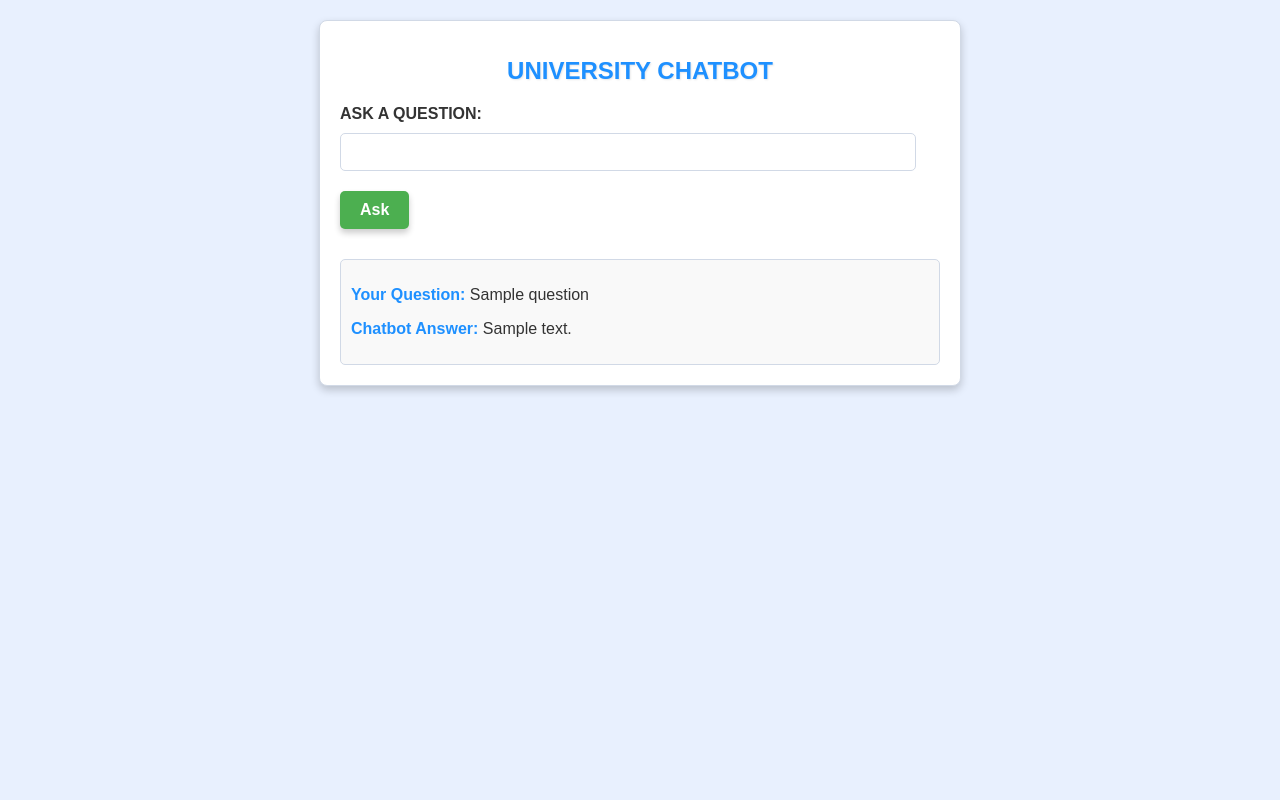
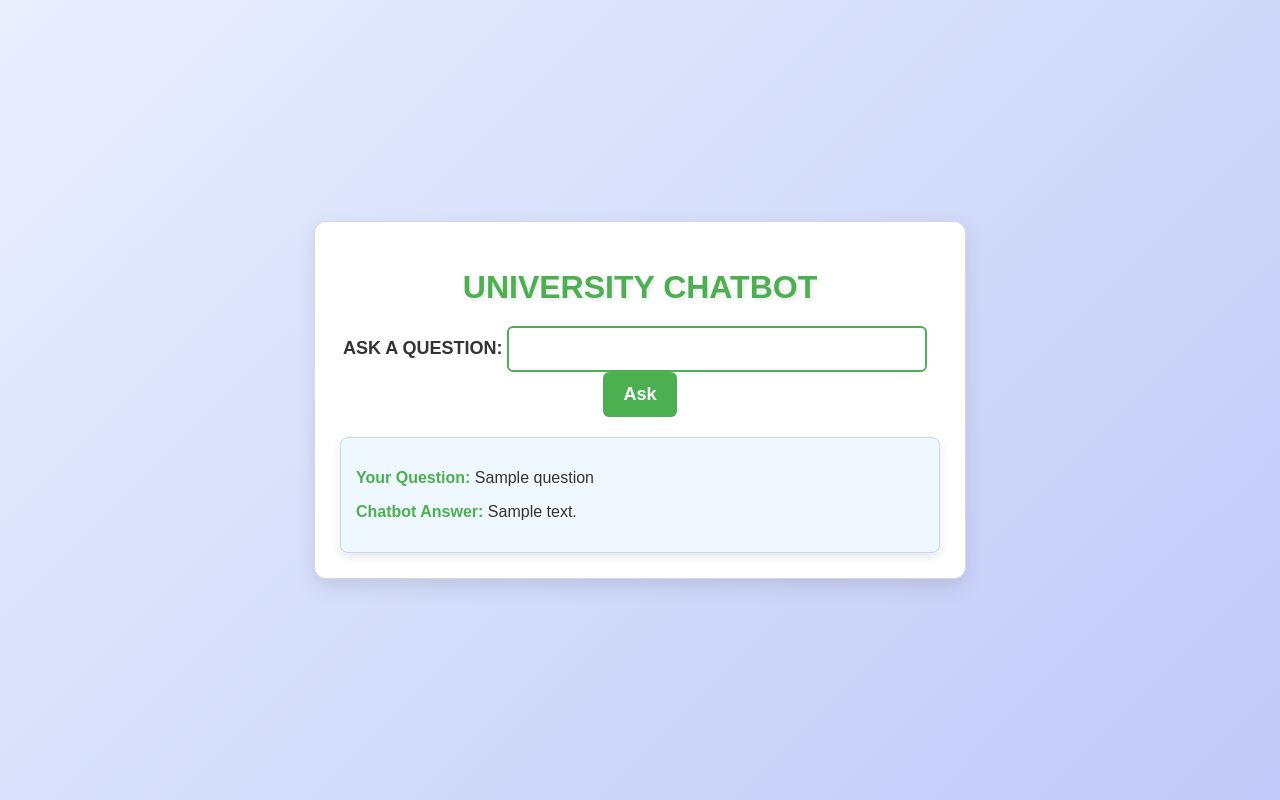
Before and after one commit to TUYIMENYEAimee/SUMMATIVECHATBOTAIMEE, a Flask app: template AIMEE/templates/chatbot.html in a window 1280 px wide. Run offline with Flask 3, Linux system fonts and the light colour scheme; the template is opened without the code that fills it: most values are stand-ins (such as "Sample title", 1, 10 or a date in 2020).

Commit message:
Updated chatbot project

```diff
--- a/AIMEE/questions_answers.py
+++ b/AIMEE/questions_answers.py
@@ -1,12 +1,16 @@
 questions_answers = {
-    "What courses are offered?": "We offer various courses in MECHATRONICS, IT, ETT and RENEWABLE ENERGY.",
+    "What courses are offered?": "We offer various courses in MECHATRONICS, IT, ETT, and RENEWABLE ENERGY.",
     "How can I apply?": "You can apply online through our admission portal.",
-    "What is you addmission portal?":"RP MIS" ,
-    "how to pay?":"pay throuth our online portal RP MIS" ,
-    "How many money to pay for registration?":"57 000RWF for registration",
-    "how many lessons?":"It depends on the department, for IT 3 LESSONS, FOR ETT 5 LESSONS" ,
-    "How many years of study?":"3 years for A1 and and we have Btech program for year 4",
-    "Where is the campus located?": "Our campus is located in Tumba in Rulindo district.",
-    "What extracurricular activities are available?": "We have clubs for music, sports, and art."
-    # Add more questions and answers here.
+    "What is your admission portal?": "RP MIS.",
+    "How to pay?": "Pay through our online portal RP MIS.",
+    "How much is the registration fee?": "57,000 RWF for registration.",
+    "How many lessons are there?": "It depends on the department. For IT, there are 3 lessons, and for ETT, 5 lessons.",
+    "How many years of study?": "3 years for A1, and we also have a BTech program for year 4.",
+    "Where is the campus located?": "Our campus is located in Tumba, Rulindo district.",
+    "What extracurricular activities are available?": "We have clubs for music, sports, and art.",
+    "Is there a scholarship program?": "Yes, we offer scholarships based on marks and nkowledge.",
+    "Is there a day program?": "Yes, we have a day program only",
+    "How can I get in touch with an academic advisor?": "You can contact our academic advisors via email or through the student portal.",
+    "Do you offer online courses?": "Yes, we offer online courses in various programs via e-learning",
+    "What are the admission requirements?": "You need a secondary school certificate or equivalent and a passing grade in entrance exams."
 }
--- a/AIMEE/templates/static/style.css
+++ b/AIMEE/templates/static/style.css
@@ -1,95 +1,122 @@
 /* General body styling */
 body {
-    font-family: Arial, sans-serif;
-    margin: 20px;
+    font-family: 'Arial', sans-serif;
+    margin: 0;
     padding: 0;
-    background-color: #e8f0fe; /* Light blue background for a calm look */
-    color: #333; /* Dark gray text for better readability */
+    background: linear-gradient(135deg, #e8f0fe, #c0c9f7); /* Soft gradient background */
+    color: #333; /* Dark gray text for readability */
+    display: flex;
+    justify-content: center;
+    align-items: center;
+    height: 100vh;
+    box-sizing: border-box;
 }
 
 /* Chatbot container styling */
 .chatbot-container {
     max-width: 600px;
-    margin: auto;
-    padding: 20px;
-    background: white; /* White background for contrast */
-    border-radius: 8px;
-    box-shadow: 0 4px 8px rgba(0, 0, 0, 0.2); /* Slight shadow for depth */
-    border: 1px solid #d1d9e6; /* Light border for a subtle effect */
+    width: 100%;
+    padding: 25px;
+    background: #ffffff; /* White background for the container */
+    border-radius: 12px;
+    box-shadow: 0 8px 20px rgba(0, 0, 0, 0.1); /* Soft shadow for depth */
+    text-align: center;
+    border: 1px solid #d1d9e6;
 }
 
 /* Title styling */
 h1 {
-    text-align: center;
-    color: #1e90ff; /* Bright blue for the title */
-    font-size: 24px;
+    color: #4caf50; /* Green for the title */
+    font-size: 32px;
     margin-bottom: 20px;
-    text-shadow: 1px 1px 2px rgba(0, 0, 0, 0.1); /* Soft shadow for the title */
+    text-shadow: 2px 2px 4px rgba(0, 0, 0, 0.1); /* Light shadow for effect */
+    font-weight: bold;
 }
 
 /* Form label styling */
 label {
-    font-size: 16px;
+    font-size: 18px;
     font-weight: bold;
-    color: #333; /* Match the general text color */
+    color: #333;
+    margin-bottom: 10px;
+}
+
+/* Input container styling */
+.input-container {
+    display: flex;
+    align-items: center;
+    justify-content: center;
 }
 
 /* Input field styling */
 input {
-    padding: 10px;
-    margin: 10px 0;
-    border: 1px solid #d1d9e6; /* Light gray border */
-    border-radius: 5px; /* Rounded corners */
-    font-size: 14px;
-    width: calc(100% - 24px); /* Ensure it adjusts to the container */
+    padding: 12px;
+    margin-right: 10px;
+    border: 2px solid #4caf50; /* Green border */
+    border-radius: 6px;
+    font-size: 16px;
+    width: 70%;
     box-sizing: border-box;
+    transition: border-color 0.3s ease; /* Smooth transition */
+}
+
+/* Input focus effect */
+input:focus {
+    border-color: #388e3c; /* Darker green on focus */
+    outline: none;
 }
 
 /* Button styling */
 button {
-    padding: 10px 20px;
-    margin: 10px 0;
-    background-color: #4caf50; /* Green for a positive, action-oriented look */
+    padding: 12px 20px;
+    background-color: #4caf50; /* Green for action */
     color: white;
     border: none;
-    border-radius: 5px;
-    font-size: 16px;
+    border-radius: 6px;
+    font-size: 18px;
     font-weight: bold;
     cursor: pointer;
-    box-shadow: 0 4px 6px rgba(0, 0, 0, 0.2); /* Shadow for depth */
-    transition: background-color 0.3s, transform 0.2s; /* Smooth hover effect */
+    transition: background-color 0.3s, transform 0.2s ease; /* Smooth hover effect */
 }
 
-/* Hover effect for the button */
+/* Button hover effect */
 button:hover {
-    background-color: #388e3c; /* Slightly darker green on hover */
+    background-color: #388e3c; /* Darker green */
     transform: scale(1.05); /* Slight zoom-in effect */
-}
-
-/* Button focus effect */
-button:focus {
-    outline: none;
-    box-shadow: 0 0 5px 2px #4caf50;
 }
 
 /* Response section styling */
 .response {
     margin-top: 20px;
+    padding: 15px;
+    background-color: #f0f8ff; /* Light blue background for responses */
+    border: 1px solid #c8d9eb; /* Light gray border */
+    border-radius: 8px;
+    color: #333;
+    text-align: left;
+    box-shadow: 0 4px 10px rgba(0, 0, 0, 0.1); /* Slight shadow */
+}
+
+/* User question styling */
+.user-question {
     padding: 10px;
-    background-color: #f9f9f9; /* Very light gray for contrast */
-    border: 1px solid #d1d9e6; /* Light gray border */
-    border-radius: 5px;
-    color: #333; /* Match the text color */
+    margin: 10px 0;
+    background-color: #e0f7fa; /* Light cyan background for user's question */
+    border-left: 5px solid #4caf50; /* Green left border for distinction */
+    color: #333;
+    border-radius: 8px;
+    text-align: left;
+    font-weight: bold;
 }
 
 /* Strong text (questions and answers) */
 .response p strong {
-    color: #1e90ff; /* Highlight important parts with blue */
+    color: #4caf50; /* Highlight important parts with green */
 }
 
 /* Link colors if any links are added */
 a {
-    color: #1e90ff;
+    color: #4caf50;
     text-decoration: none;
 }
 
```
Also changed, not shown: 1 other file.
